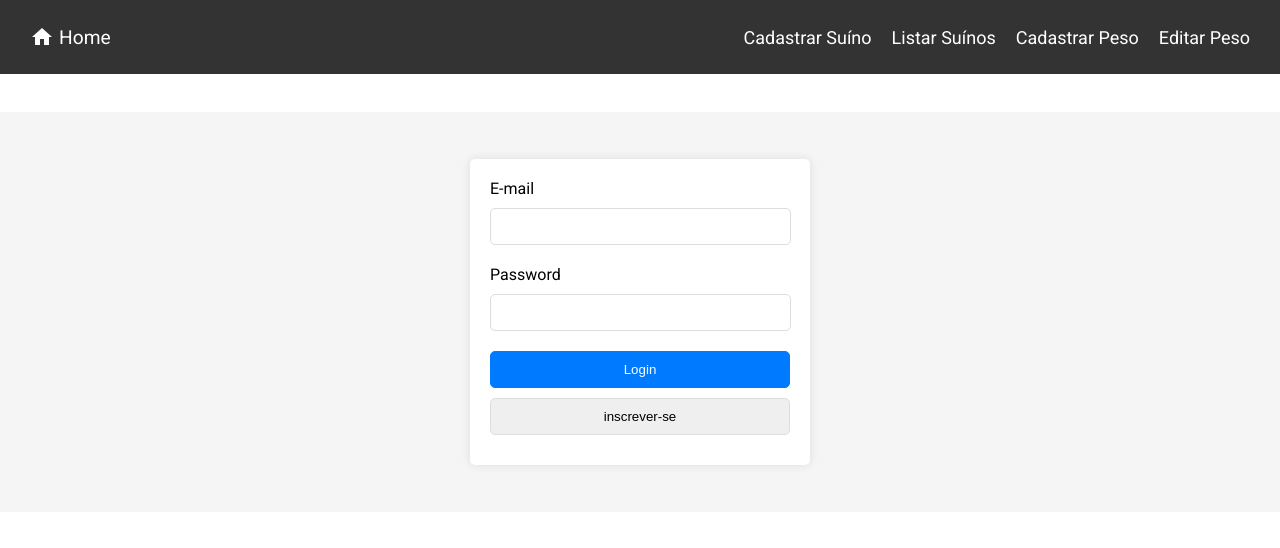
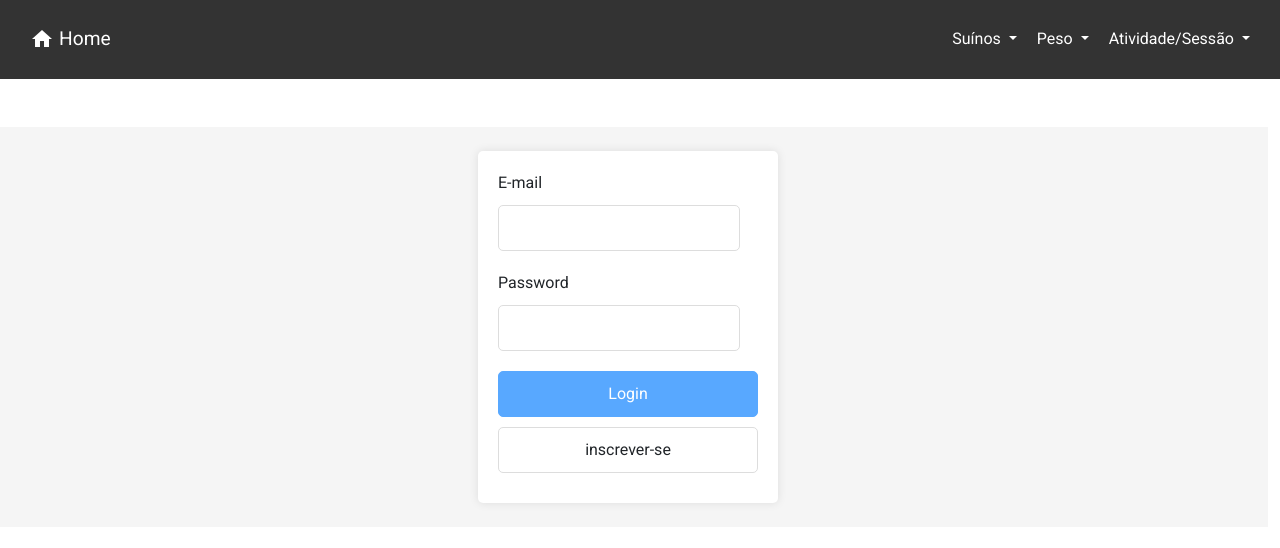
Before and after one commit to everaldina/SuinoFarm-Manager, an Angular app: page /login in a window 1280 px wide. Shown: the top 548 px of the page. Built offline with nearby package versions, Linux system fonts and the light colour scheme.

Commit message:
add dropdown menu

```diff
--- a/angular.json
+++ b/angular.json
@@ -38,7 +38,10 @@
               "@angular/material/prebuilt-themes/indigo-pink.css",
               "src/styles.css"
             ],
-            "scripts": []
+            "scripts": [
+              "./node_modules/@popperjs/core/dist/umd/popper.min.js",
+              "./node_modules/bootstrap/dist/js/bootstrap.min.js"
+            ]
           },
           "configurations": {
             "production": {
@@ -98,7 +101,10 @@
               "@angular/material/prebuilt-themes/indigo-pink.css",
               "src/styles.css"
             ],
-            "scripts": []
+            "scripts": [
+              "./node_modules/@popperjs/core/dist/umd/popper.min.js",
+              "./node_modules/bootstrap/dist/js/bootstrap.min.js"
+            ]
           }
         }
       }
--- a/package.json
+++ b/package.json
@@ -20,8 +20,11 @@
     "@angular/platform-browser": "^17.0.0",
     "@angular/platform-browser-dynamic": "^17.0.0",
     "@angular/router": "^17.0.0",
+    "@popperjs/core": "^2.11.8",
     "bootstrap": "^5.3.3",
     "chart.js": "^4.4.2",
+    "jquery": "^3.7.1",
+    "popper.js": "^1.16.1",
     "rxjs": "~7.8.0",
     "tslib": "^2.3.0",
     "zone.js": "~0.14.2"
--- a/src/app/app.component.css
+++ b/src/app/app.component.css
@@ -48,26 +48,30 @@ nav {
     padding: 10px;
 }
 
-.navbar-right div {
+.dropdown-toggle {
     cursor: pointer;
     padding: 5px 10px;
     border-radius: 5px;
     transition: background-color 0.3s ease;
 }
 
-.navbar-right div:hover {
+.dropdown-toggle:hover {
     background-color: #ddd;
+    color: #000;
 }
 
 .navbar-right div span {
     font-size: large;
-    color: #fff;
-}
-
-.navbar-right div:hover span {
     color: #333;
 }
 
+/* .navbar-right div:hover span {
+    background-color: #ddd;
+} */
+
+.dropdown-menu li:hover {
+    background-color: #ddd;
+}
 
 button {
     width: 20%;
--- a/src/app/app.component.html
+++ b/src/app/app.component.html
@@ -16,7 +16,7 @@
         </div>
       </div>
 
-      <div class="navbar-right">
+      <!-- <div class="navbar-right">
         <div (click)="paraFormCadastro()">
           <span>Cadastrar Suíno</span>
         </div>
@@ -32,6 +32,57 @@
         <div (click)="paraEdicaoPeso()">
           <span>Editar Peso</span>
         </div>
+
+        <div (click)="paraCadastroAtividade()">
+          <span>Cadastrar Atividade</span>
+        </div>
+
+        <div (click)="paraCadastroSessao()">
+          <span>Cadastrar Sessão</span>
+        </div>
+
+        <div (click)="paraListaSessoes()">
+          <span>Listar Sessões</span>
+        </div>
+      </div> -->
+
+      <div class="navbar-right">
+
+        <!-- Dropdown 1: Suínos -->
+        <div class="dropdown" data-bs-theme="light" >
+          <div class="dropdown-toggle" data-bs-toggle="dropdown">
+            Suínos
+          </div>
+          <ul class="dropdown-menu">
+            <li (click)="paraFormCadastro()"><span>Cadastrar Suíno</span></li>
+            <li (click)="paraListaSuinos()"><span>Listar Suínos</span></li>
+          </ul>
+        </div>
+
+        <!-- Dropdown 2: Peso -->
+        <div class="dropdown">
+          <div class="dropdown-toggle" data-bs-toggle="dropdown">
+            Peso
+          </div>
+          <ul class="dropdown-menu">
+            <li (click)="paraCadastroPeso()"><span>Cadastrar Peso</span></li>
+            <li (click)="paraEdicaoPeso()"><span>Editar Peso</span></li>
+          </ul>
+        </div>
+
+        <!-- Dropdown 3: Atividade/Sessão -->
+        <div class="dropdown">
+          <div class="dropdown-toggle" role="button" data-bs-toggle="dropdown" aria-expanded="false">
+            Atividade/Sessão
+          </div>
+
+          <ul class="dropdown-menu">
+            <li (click)="paraCadastroAtividade()"><span>Cadastrar Atividade</span></li>
+            <li (click)="paraCadastroSessao()"><span>Cadastrar Sessão</span></li>
+            <li (click)="paraListaSessoes()"><span>Listar Sessões</span></li>
+          </ul>
+        </div>
+
       </div>
     </nav>
 </div>
--- a/src/styles.css
+++ b/src/styles.css
@@ -1,4 +1,5 @@
 /* You can add global styles to this file, and also import other style files */
+@import 'bootstrap/dist/css/bootstrap.min.css';
 
 html, body { height: 100%; }
 body { margin: 0; font-family: Roboto, "Helvetica Neue", sans-serif; }
```
Also changed, not shown: 1 other file (tests, documents, lock files or other folders).
